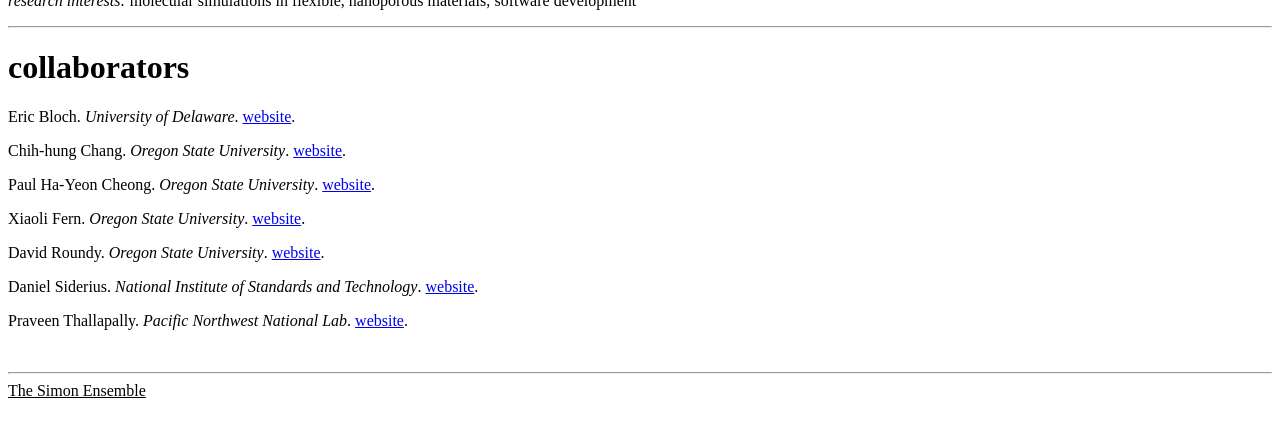
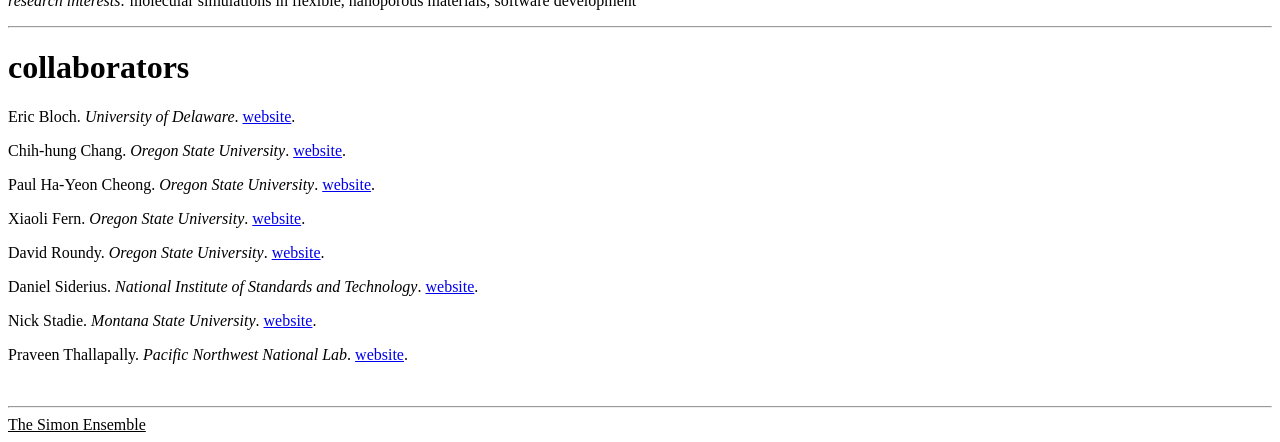
Before and after one commit to SimonEnsemble/oldish_SimonEnsemble.github.io, a Jekyll site: the page built from ppl/index.md, in a window 1280 px wide and 900 px high, scrolled down 4511 px, cut to the strip 458-900 px from the top of the window. Built offline with Jekyll 4.4.1, drawn with Linux system fonts in a browser that asks for light colours; before the commit the page ends 5377 px from its top, so only the background shows below that.

Commit message:
add nick

```diff
--- a/_data/collabs.yml
+++ b/_data/collabs.yml
@@ -22,6 +22,10 @@
   org: National Institute of Standards and Technology
   web: https://www.nist.gov/people/daniel-siderius
 
+- name: Nick Stadie
+  org: Montana State University
+  web: http://www.montana.edu/stadiegroup/
+
 - name: Praveen Thallapally
   org: Pacific Northwest National Lab
   web: https://www.pnnl.gov/science/staff/staff_info.asp?staff_num=7995
```
